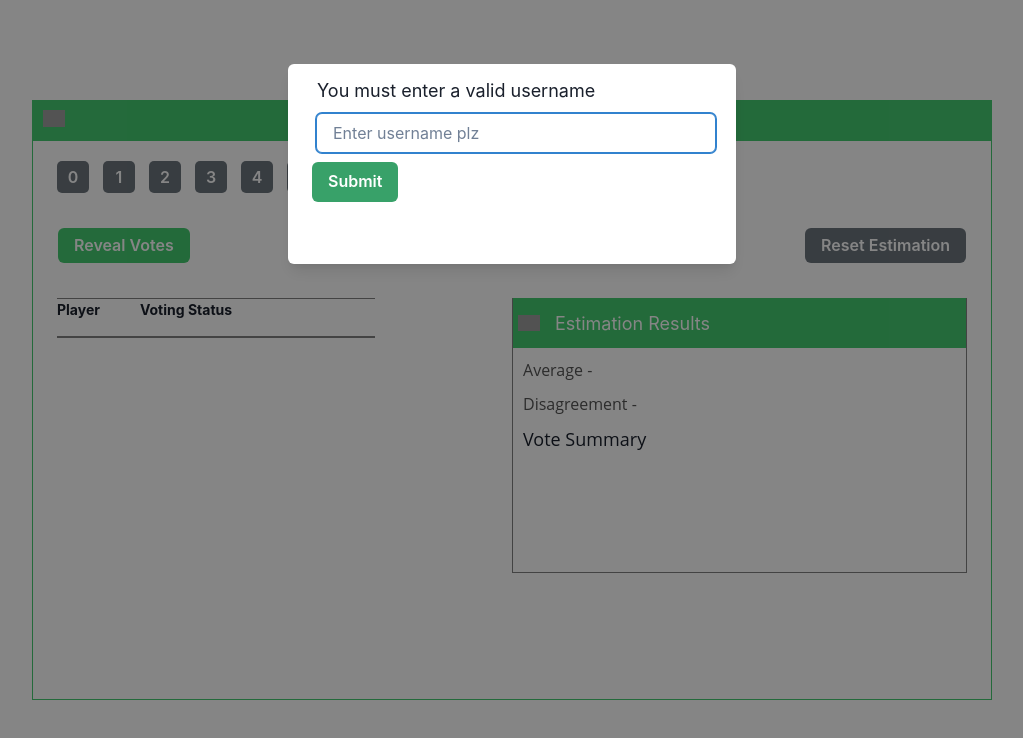
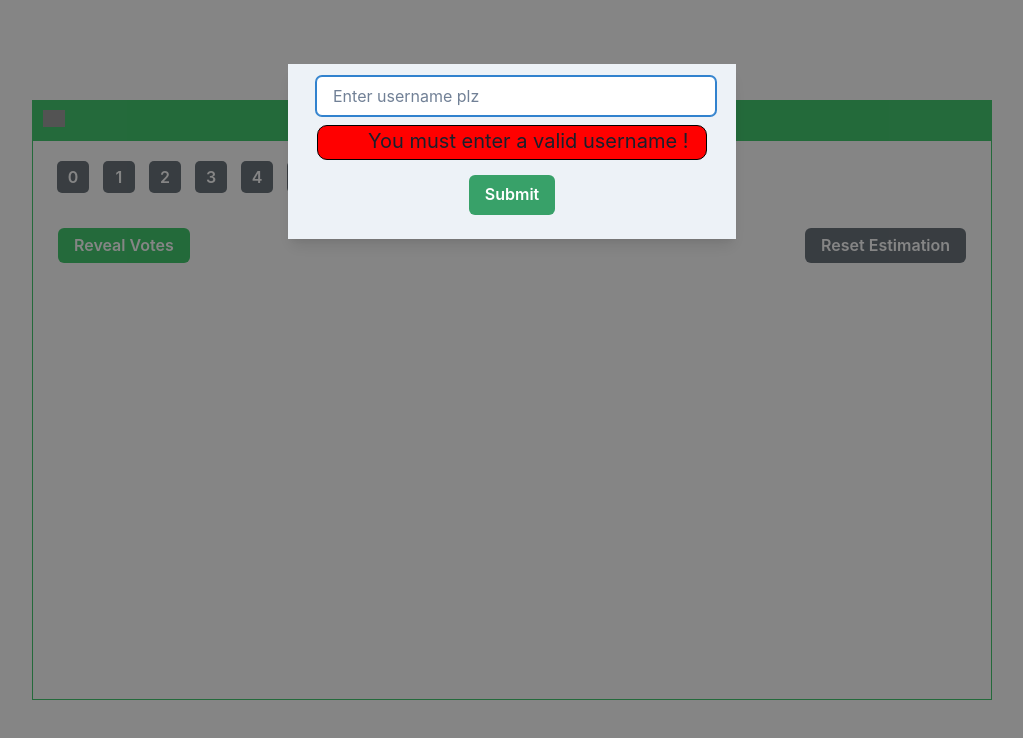
Before and after one commit to muratcan23/clone-Story-Estimate, a React (Create React App) app: page / in a window 1280 px wide. Both pictures are taken after a click on the button "13". Shown: the top 738 px of the page, without its empty margins (128-1151 px from the left). Built offline with nearby package versions, Linux system fonts and the light colour scheme; grey boxes are pictures that could not be loaded.

Commit message:
give style to modal

```diff
--- a/src/Components/Board.tsx
+++ b/src/Components/Board.tsx
@@ -1,6 +1,5 @@
 import { Box, Center } from "@chakra-ui/react";
 import Buttons from "./Buttons";
-import Results from "./Results";
 import User from "./User";
 import Votes from "./Votes";
 
@@ -11,7 +10,6 @@ const Board = () => {
         <User />
         <Votes />
         <Buttons />
-        <Results />
       </Box>
     </Center>
   );
--- a/src/Components/Votes.tsx
+++ b/src/Components/Votes.tsx
@@ -1,6 +1,7 @@
 import {
   Box,
   Button,
+  Center,
   Flex,
   Input,
   Modal,
@@ -54,11 +55,12 @@ const Votes: React.FC<VoteProps> = () => {
       {
         <Modal isOpen={isOpen} onClose={onClose}>
           <ModalOverlay />
-          <ModalContent h="200px">
-            <ModalBody alignItems="center" justifyContent="center">
-              <Text m="5px" fontSize="18px">
-                You must enter a valid username
-              </Text>
+          <ModalContent h="175px">
+            <ModalBody
+              alignItems="center"
+              justifyContent="center"
+              bg="gray.100"
+            >
               <Input
                 bg="white"
                 placeholder="Enter username plz"
@@ -68,9 +70,22 @@ const Votes: React.FC<VoteProps> = () => {
                 alignItems="center"
                 justifyContent="center"
               />
-              <Button colorScheme="green" onClick={handleVoteEntry} mt="5px">
-                Submit
-              </Button>
+              <Flex
+                bg="red"
+                borderRadius="10px"
+                h="35px"
+                border="1px solid black"
+                m="5px"
+              >
+                <Text fontSize="20px" justifyContent="center" ml="50px">
+                  You must enter a valid username !
+                </Text>
+              </Flex>
+              <Center m="10px">
+                <Button colorScheme="green" onClick={handleVoteEntry} mt="5px">
+                  Submit
+                </Button>
+              </Center>
             </ModalBody>
           </ModalContent>
         </Modal>
```
